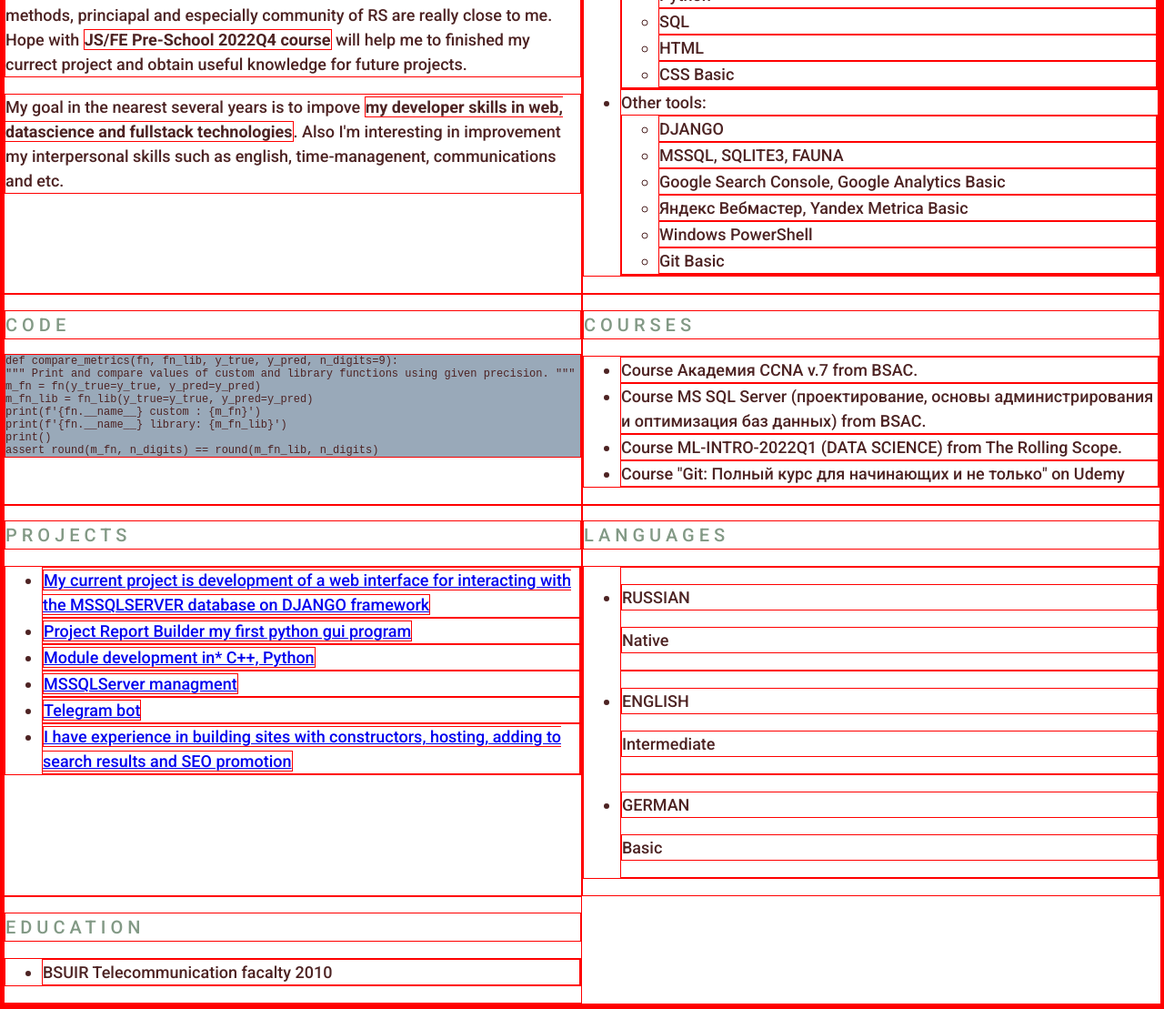
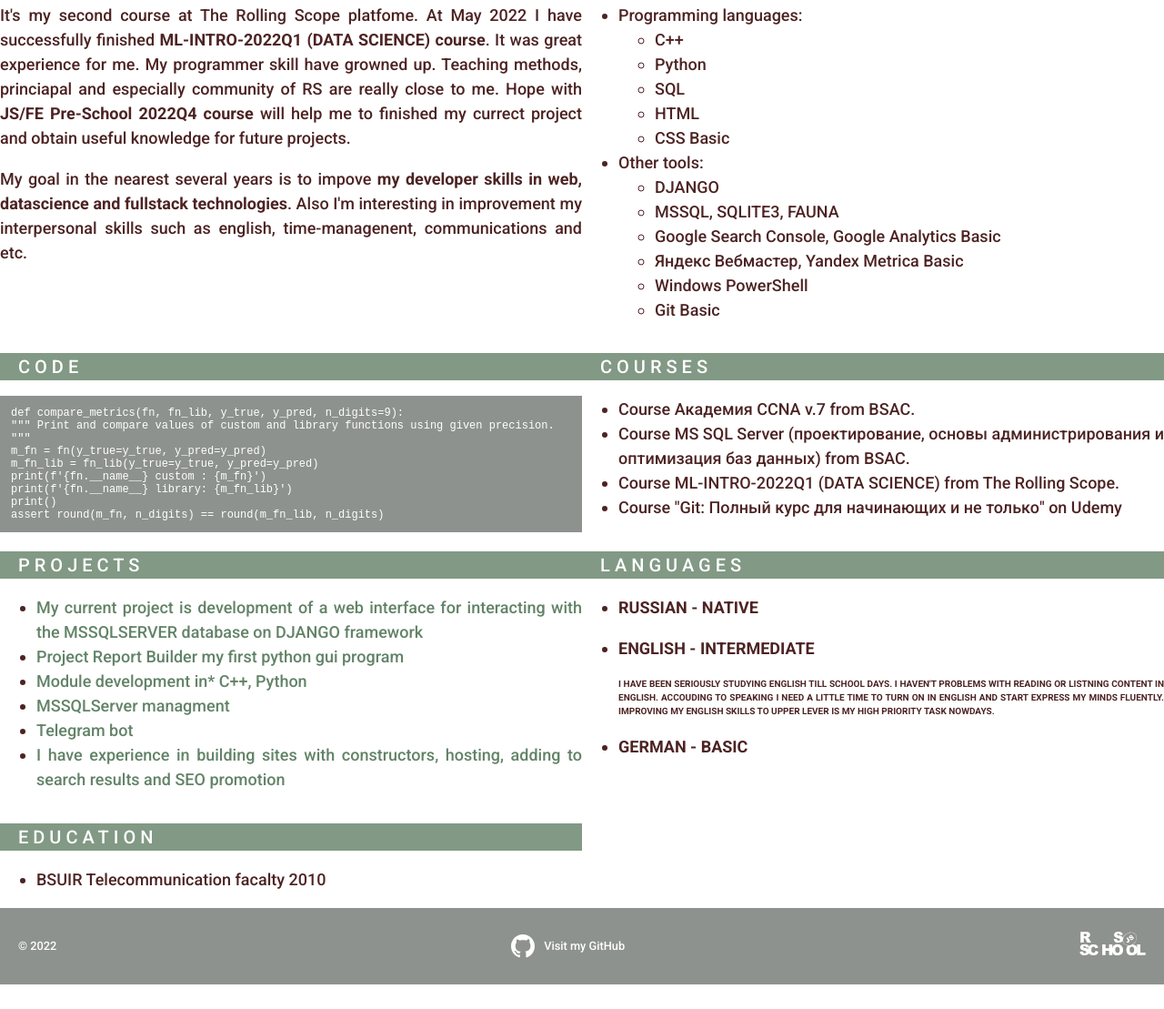
Before and after one commit to UlianaMakarova/rsschool-cv, a plain HTML site: page index.html in a window 1280 px wide. Shown: the part 422-1531 px from the top of the page at 91% size. After the commit the page ends 1504 px from the top, so only its background shows below. Drawn offline with Linux system fonts and the light colour scheme.

Commit message:
fix: corect styles

```diff
--- a/css/style.css
+++ b/css/style.css
@@ -1,6 +1,6 @@
 * {
   box-sizing: border-box;
-  border: 1px solid red;
+  /*border: 1px solid red;*/
 }
 
 html {
@@ -22,6 +22,11 @@ body {
   line-height: 1.5;
   color: #4d2323;
 }
+.header {
+    background-color: #3d6342;
+    margin: 0;
+
+}
 
 .nav-list {
   display: flex;
@@ -35,18 +40,24 @@ body {
   padding: 0 20px;
   line-height: 50px;
 
+  text-decoration: none;
+  text-transform: uppercase;
+  background-color: #3d6342;
+  color: #ffffff;
+
   transition: 0.3s;
 }
 
 .container {
   max-width: 1440px;
   margin: 0 auto;
-
   display: flex;
   flex-wrap: wrap;
 }
 .section {
   width: 50%;
+  text-align: justify;
+
 }
 
 @media (max-width: 768px) {
@@ -60,15 +71,18 @@ body {
   transition: color 0.5s;
 }
 .section-item a:hover {
-  color: #4d2323;
+  color: #f9a150;
 }
 .section-title {
   font-size: 20px;
   font-weight: 400;
   text-transform: uppercase;
   letter-spacing: 5px;
-  color: #829985;
+  background-color: #829985;
+  color: #ffffff;
+  padding-left: 1em;
 }
+
 .link {
   text-decoration: none;
   color: #829985;
@@ -76,18 +90,47 @@ body {
 }
 
 .link:hover {
-  color: #5d7260;
+  color: #396e81;
 }
+
 .code {
-  background-color: #99a9b9;
   white-space: pre-line;
+  background-color: #8e928f;
+  color: #ffffff;
+
 
   margin: 0;
-  padding: 0;
+  padding: 1em;
 
   font: 12px monospace;
   text-align: left;
 }
 .language{
+    font-weight: bolder;
   text-transform: uppercase;
 }
+.footer {
+    display: flex;
+    justify-content: space-between;
+    align-items: center;
+    padding: 20px;
+    font-size: 0.8rem;
+    color: #ffffff;
+    background-color: #8e928f;
+}
+a {
+    text-decoration: none;
+    color: #628367;
+}
+
+footer a {
+    text-decoration: none;
+    color: #ffffff;
+}
+.github-link {
+    display: flex;
+    align-items: center;
+}
+footer .github-icon {
+    margin-right: 10px;
+}
--- a/index.html
+++ b/index.html
@@ -29,7 +29,10 @@
     </header>
     <main class="main">
         <div class="container">
-            <section class="section" id="profile"><h1 class="section-title">Yulia Sakovich</h1></section>
+            <section class="section" id="profile">
+                <img src="./assets/user-male-circle.png" alt="profile" width="204" height="204">
+                <h1 class="section-title">Yulia Sakovich</h1>
+            </section>
             <section class="section" id="contacts">
                 <h2 class="section-title">Contacts</h2>
                 <ul>
@@ -107,10 +110,18 @@
             <section class="section" id="languages">
                 <h2 class="section-title">Languages</h2>
                 <ul>
-                    <li><p class="language">Russian</p><p>Native</p></li>
-                    <li><p class="language">English</p><p>Intermediate</p></li>
-                    <li><p class="language">German</p><p>Basic</p></li>
+                    <li><Native class="language">Russian - Native</p></li>
+                    <li><Intermediate class="language">English - Intermediate</p>
+                        <p style="font-size: 10px;">
+                            I have been seriously studying English till school days.
+                            I haven't problems with reading or listning content in English.
+                            Accouding to speaking I need a little time to turn on in English and start express my minds fluently.
+                            Improving my English skills to upper lever is my high priority task nowdays.
+                        </p>
+                    </li>
+                    <li><p class="language">German - Basic</p></li>
                 </ul>
+
             </section>
             <section class="section" id="education">
                 <h2 class="section-title">Education</h2>
@@ -120,7 +131,18 @@
             </section>
          </div>
     </main>
-    <footer class="footer"></footer>
+    <footer class="footer">
+        <p>© 2022</p>
+        <a class="github-link" href="https://github.com/UlianaMakarova">
+            <img class="github-icon" src="assets/github.svg" alt="Github Icon" width="26" height="26">
+            <p>Visit my GitHub</p>
+            <a href="https://rs.school/js/">
+                <img src="assets/rsschool.svg" alt="RSSchool" width="73" height="26">
+              </a>
+
+          </a>
+
+    </footer>
 
 </body>
 </html>
```
Also changed, not shown: assets/github.svg (added), assets/rsschool.svg (added).
